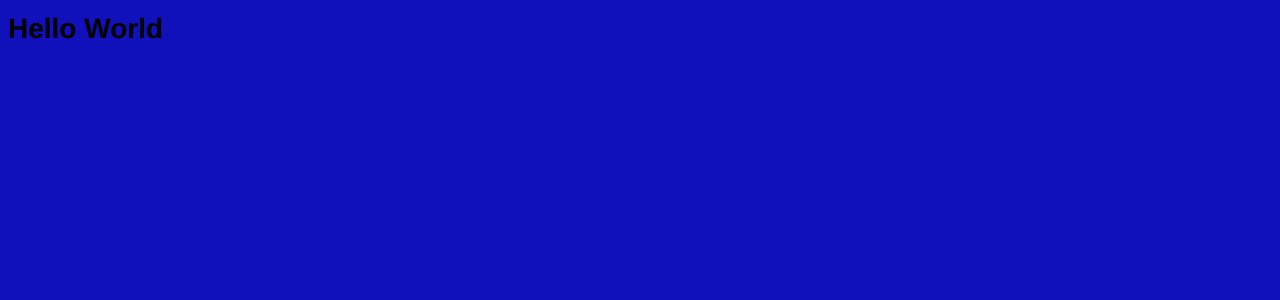
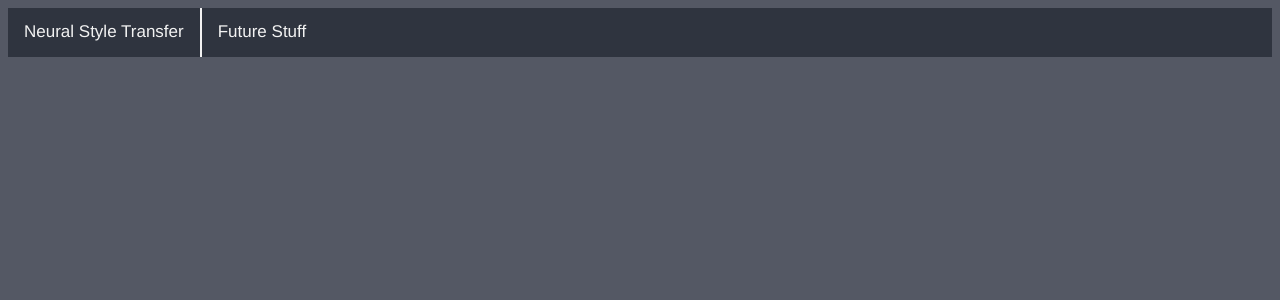
Before and after one commit to MartinBuessemeyer/Neural-Style-Transfer-Website, a React app: page / in a window 1280 px wide. Shown: the top 300 px of the page. Built offline with nearby package versions, Linux system fonts and the light colour scheme.

Commit message:
add top navbar and react router

```diff
--- a/src/components/App.tsx
+++ b/src/components/App.tsx
@@ -1,8 +1,63 @@
 import * as React from "react";
+import {TopNavBar, ITopNavBar} from "./TopNavBar";
+import {NeuralStyleTransfer} from "./NeuralStyleTransfer";
+import {FutureStuff} from "./FutureStuff";
+import {BrowserRouter as Router, Route, Switch} from "react-router-dom";
 
-export class App extends React.Component<IProps, {}> {
+const NEURAL_STYLE_TRANSFER_NAME = "Neural Style Transfer";
+const NEURAL_STYLE_TRANSFER_LINK = "Neural_Style_Transfer";
+const FUTURE_STUFF_NAME = "Future Stuff";
+const FUTURE_STUFF_LINK = "Future_Stuff";
+
+const topNavBarItems: ITopNavBar = {
+    items: [
+        {tabName: NEURAL_STYLE_TRANSFER_NAME, tabLink: NEURAL_STYLE_TRANSFER_LINK, active: false},
+        {tabName: FUTURE_STUFF_NAME, tabLink: FUTURE_STUFF_LINK, active: false}
+    ],
+    activeItemIndex: -1
+};
+
+// TODO add ts linter
+export class App extends React.Component<IProps, IProps> {
+    constructor(props: IProps) {
+        super(props);
+        this.state = {name: props.name};
+    }
+
     render() {
-        return <h1>Hello {this.props.name}</h1>
+        return (
+            <Router>
+                <Switch>
+                    <Route path={"/"} exact
+                           render={() => {
+                               return (<React.Fragment>
+                                   <TopNavBar items={topNavBarItems.items} activeItemIndex={-1}/>
+                                   <div className="main-content">
+                                   </div>
+                               </React.Fragment>);
+                           }}/>
+                    <Route path={`/${NEURAL_STYLE_TRANSFER_LINK}`}
+                           render={() => {
+                               return (<React.Fragment>
+                                   <TopNavBar items={topNavBarItems.items} activeItemIndex={0}/>
+                                   <div className="main-content">
+                                       <NeuralStyleTransfer/>
+                                   </div>
+                               </React.Fragment>);
+                           }}/>
+                    <Route path={`/${FUTURE_STUFF_LINK}`}
+                           render={() => {
+                               return (<React.Fragment>
+                                   <TopNavBar items={topNavBarItems.items} activeItemIndex={1}/>
+                                   <div className="main-content">
+                                       <FutureStuff/>
+                                   </div>
+                               </React.Fragment>);
+                           }}/>
+            </Switch>
+    </Router>
+    )
+        ;
     }
 }
 
--- /dev/null
+++ b/src/components/FutureStuff.tsx
@@ -0,0 +1,7 @@
+import * as React from "react";
+
+export class FutureStuff extends React.Component<any, any>{
+    render(){
+        return (<h1>Future Stuff</h1>);
+    }
+}
--- /dev/null
+++ b/src/components/NeuralStyleTransfer.tsx
@@ -0,0 +1,7 @@
+import * as React from "react";
+
+export class NeuralStyleTransfer extends React.Component<any, any>{
+    render(){
+        return (<h1>Neural Style Transfer</h1>);
+    }
+}
--- /dev/null
+++ b/src/components/TopNavBar.tsx
@@ -0,0 +1,27 @@
+import * as React from "react";
+import { Link } from "react-router-dom";
+
+export class TopNavBar extends React.Component<ITopNavBar, ITopNavBar> {
+    render() {
+        return <div className="topnav">
+            {this.props.items.map((item: ITopNavBarItem, index: number) =>
+                <TopNavBarItem key={index} tabName={item.tabName} tabLink={item.tabLink} active={this.props.activeItemIndex == index} />
+            )}
+        </div>
+    }
+}
+
+interface ITopNavBarItem {
+    tabName: string;
+    tabLink: string;
+    active: boolean;
+}
+
+export interface ITopNavBar {
+    items: Array<ITopNavBarItem>;
+    activeItemIndex: number;
+}
+
+function TopNavBarItem(props: ITopNavBarItem) {
+    return <Link to={`/${props.tabLink}`} className={props.active ? "active" : ""}>{props.tabName}</Link>
+}
--- a/src/index.tsx
+++ b/src/index.tsx
@@ -5,4 +5,4 @@ import { App } from "./components/App";
 import "./style/style.scss"
 const ROOT = document.querySelector(".container");
 
-ReactDOM.render(<App name="World"/>, ROOT);
+ReactDOM.render(<App name="Learning Website"/>, ROOT);
--- a/src/style/style.scss
+++ b/src/style/style.scss
@@ -1,8 +1,61 @@
-$background-grey: #1111bb;
+// colors
+$page-background-color: #545864;
 
+$topnav-background-color: #2f343f;
+$topnavitem-text-color: #f2f2f2;
+$topnavitem-background-hover-color: #303030;
+$topnavitem-text-hover-color: #d0d0d0;
+$topnavitem-background-active-color: #1d4971;
+$topnavitem-text-active-color: #d0d0d0;
+
+// basic styling
 body {
   font-family: "Helvetica Neue", Helvetica, Arial, sans-serif;
   font-size: 14px;
   line-height: 1.3rem;
-  background-color: $background-grey;
+  background-color: $page-background-color;
 }
+
+// Style the top navbar
+.topnav {
+  background-color: $topnav-background-color;
+  overflow: hidden;
+}
+
+// Style the items of the top navbar
+.topnav a {
+  float: left;
+  display: block;
+  color: $topnavitem-text-color;
+  text-align: center;
+  padding: 14px 16px;
+  text-decoration: none;
+  font-size: 17px;
+  border-right: 2px solid $topnavitem-text-color;
+}
+
+.topnav a:last-child {
+  border-right: none;
+}
+
+// Change background color of top navbar item on hovering
+.topnav a:hover {
+  background-color: $topnavitem-text-hover-color;
+  color: $topnavitem-background-hover-color;
+}
+
+// Highlight active top navbar item
+.topnav a.active {
+  background-color: $topnavitem-background-active-color;
+  color: $topnavitem-text-active-color;
+}
+
+// Hide the link that should open and close the topnav on small screens.
+.topnav .icon {
+  display: none;
+}
+
+// Center main content
+.main-content {
+    text-align: center;
+}
```
Also changed, not shown: package.json (+14 -10 lines), 1 other file (tests, documents, lock files or other folders).
